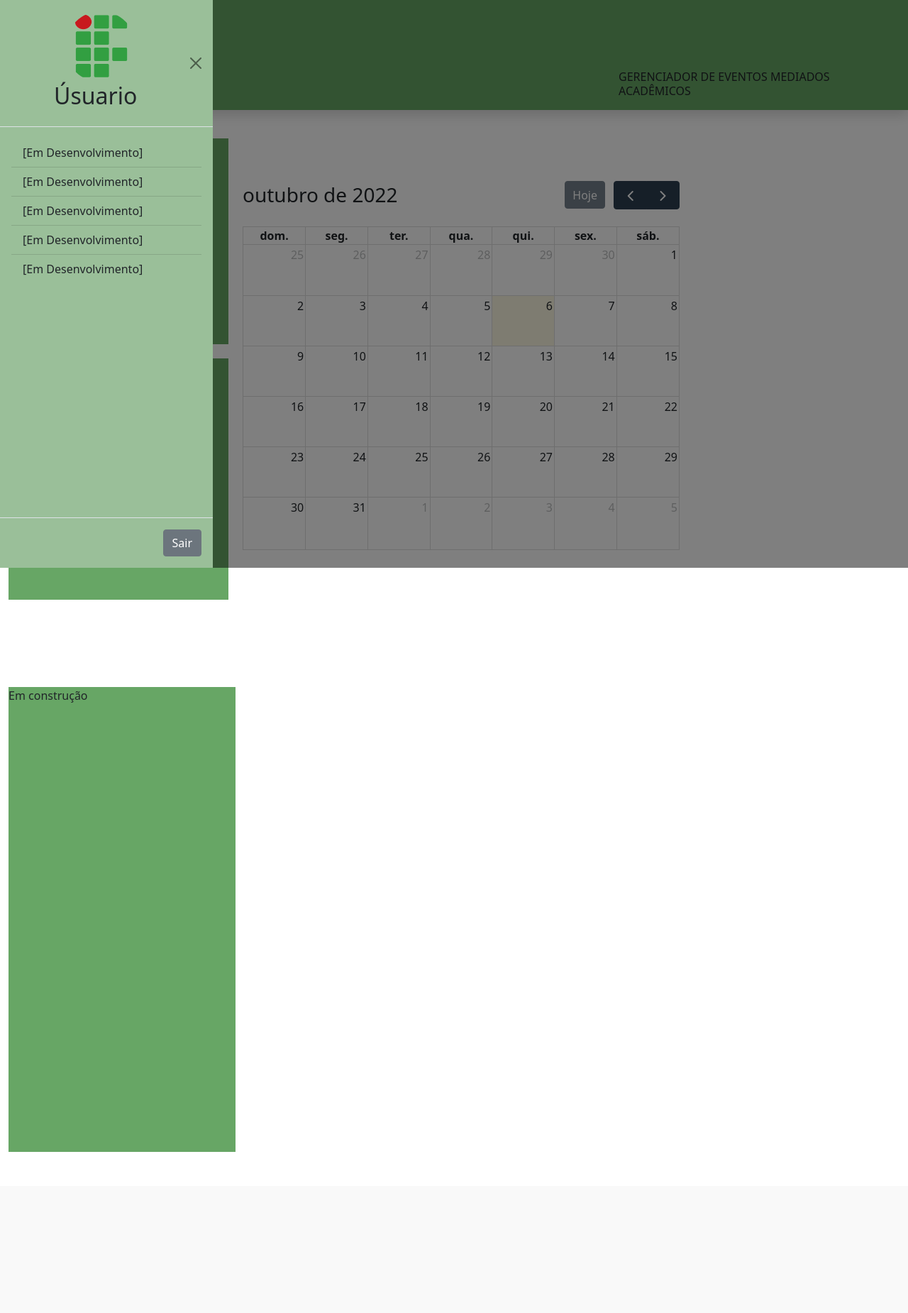
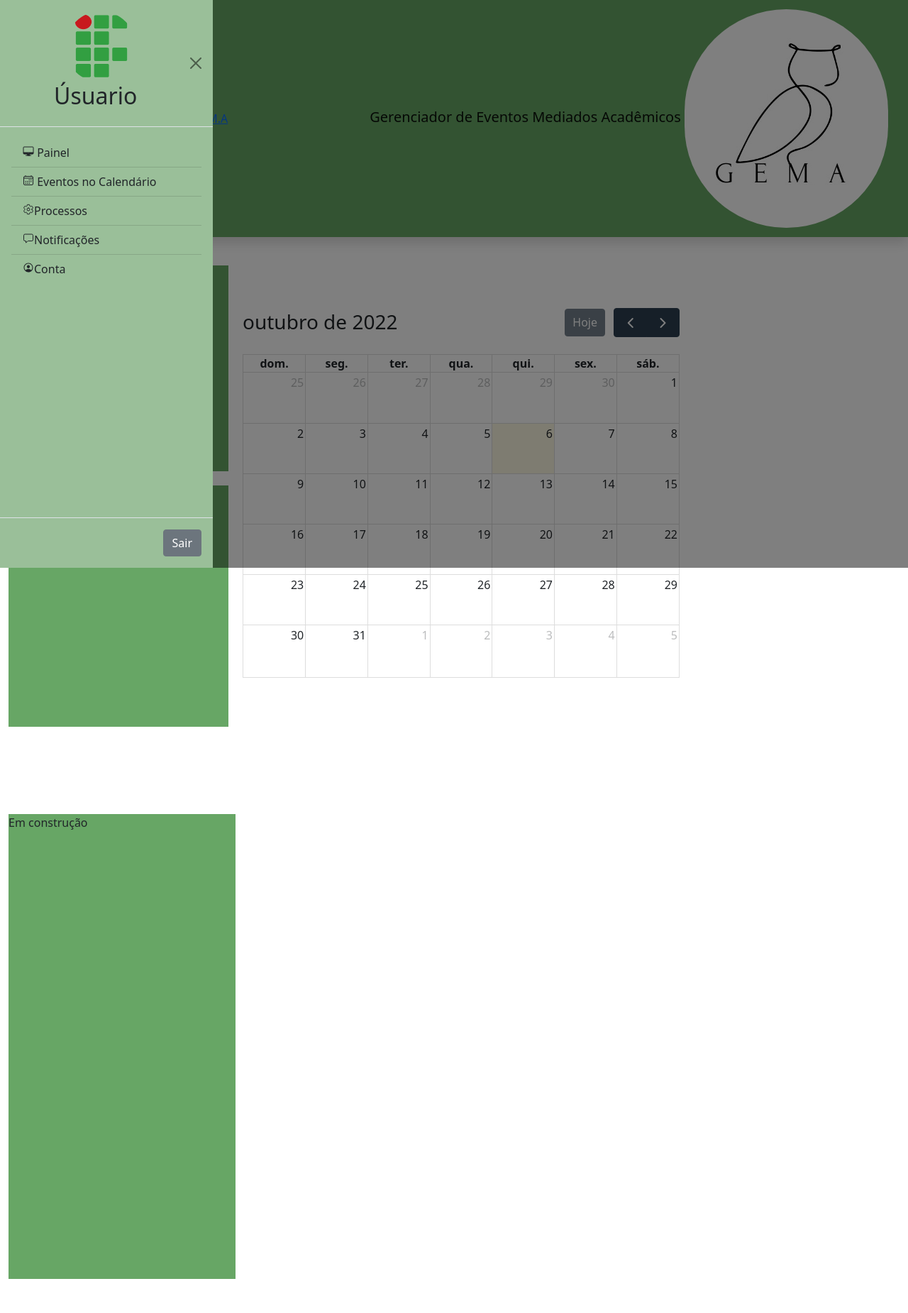
Before and after one commit to Jotta-TI/gema, a PHP site: page /principal.php in a window 1280 px wide, after a click that opens the changed part. Shown: the whole page at 71% size. Before the commit the page ends 1623 px from the top, so only its background shows below. Run offline with PHP 8.4, Linux system fonts and the light colour scheme; data that the repository does not hold is empty; a stand-in replaces the project's code that opens the database connection.

Commit message:
Update principal.php

```diff
--- a/principal.php
+++ b/principal.php
@@ -17,10 +17,8 @@
     <script src='assets/js1/daygrid/main.min.js'></script>
     <script src='assets/js1/core/locales/pt-br.js'></script>
     <script>
-
 document.addEventListener('DOMContentLoaded', function () {
             var calendarEl = document.getElementById('calendar');
-
             var calendar = new FullCalendar.Calendar(calendarEl, {
                 locale: 'pt-br',
                 plugins: ['interaction', 'dayGrid'],
@@ -34,26 +32,21 @@ document.addEventListener('DOMContentLoaded', function () {
                     };
                 }
             });
-
             calendar.render();
         });
-
     </script>
     <style>
-
-
 
         #calendar {
             max-width: 900px;
             margin: 0 auto;
             margin-top:100px;
         }
-
     </style>
+</head>
 
 
 
-</head>
 
 <body >
 
@@ -67,15 +60,21 @@ document.addEventListener('DOMContentLoaded', function () {
           </button>
 
 
+          <a class="navbar-brand1" href="principal.html">
+            <span>G.E.M.A</span>
+          </a>
 
-           <h3 style="margin-right:1140px;margin-top:08px; font-size:18px;">G.E.M.A</h3>
+
+
 
 
          <a class="navbar-brand">
-          <img src="assets/img/logoGEMA.jpg"style="width:40px;"class="rounded-pill">
+          <span>Gerenciador de Eventos Mediados Acadêmicos</span>
+          <img src="assets/img/logoGEMA.jpg" class="rounded-pill" id="logo">
+
         </a>
 
-        <h2 style="margin-left:860px;margin-top:-48px; font-size:16px;text-transform: uppercase;" ><span>Gerenciador de Eventos Mediados Acadêmicos</span></h2>
+        <!--<h2 ><span>Gerenciador de Eventos Mediados Acadêmicos</span> </h2>-->
 
 
       </div>
@@ -83,57 +82,46 @@ document.addEventListener('DOMContentLoaded', function () {
    </nav>
 
 
-
    <div class="container-fluid">
-
     <div class="row">
-
         <div class="col-sm-6 col-lg-4 mb-5" style="background-color:rgb(255, 255, 255);height:730px;width:330px;" >
 
         <div class="col" style="background-color:#67A665;margin-top:350px;height:340px;width:310px;">
           Em construção
         </div>
-
         <div class="col" style="background-color:#67A665;margin-top:-650px;height:290px;width:310px;">
         Em construção
         </div>
-
         </div>
-
         <div class="col-xl-6 col-lg-4 mb-5" style="background-color:#fff">
-
 
         <div id='calendar' style="background-color: #fff;"></div>
 
-
         </div>
-
         <div class="col-sm-6 col-lg-4 mb-5" style="background-color:rgb(255, 255, 255);width:330px;">
 
         <div class="col" style="background-color:#67A665;height:655px;margin-top:35px;width:320px;">
         Em construção
         </div>
-
         </div>
-
     </div>
-
     </div>
 
 
-
-
+<div class="container-fluid">
+</div>
 
   <!-- Modal -->
   <div class="modal fade" id="exampleModal" tabindex="-1" aria-labelledby="exampleModalLabel" aria-hidden="true">
     <div class="modal-dialog modal-fullscreen">
       <div class="modal-content">
+
         <div class="modal-header">
 
           <center>
 
             <img src="assets/img/1200x600wp_-_Editado.png" class="imagem">
-             <h2 style="margin-left: 60px;">Úsuario</h2>
+            <h2 style="margin-left: 60px;" >Úsuario</h2>
 
         </center>
 
@@ -143,16 +131,12 @@ document.addEventListener('DOMContentLoaded', function () {
         <div class="modal-body">
 
         <ul class="list-group list-group-flush">
-                <li class="list-group-item">[Em Desenvolvimento]</li>
-                <li class="list-group-item">[Em Desenvolvimento]</li>
-                <li class="list-group-item">[Em Desenvolvimento]</li>
-                <li class="list-group-item">[Em Desenvolvimento]</li>
-                <li class="list-group-item">[Em Desenvolvimento]</li>
+                <li class="list-group-item"><ion-icon name="desktop-outline"></ion-icon> <span>Painel</span></li>
+                <li class="list-group-item"> <ion-icon name="calendar-outline"></ion-icon> <span>Eventos no Calendário</span></li>
+                <li class="list-group-item"> <ion-icon name="settings-outline"></ion-icon><span>Processos</span></li>
+                <li class="list-group-item"><ion-icon name="chatbox-outline"></ion-icon><span>Notificações</span></li>
+                <li class="list-group-item"><ion-icon name="person-circle-outline"></ion-icon><span>Conta</span></li>
         </ul>
-
-
-
-
 
 
 
@@ -161,17 +145,21 @@ document.addEventListener('DOMContentLoaded', function () {
 
         <div class="modal-footer">
           <button type="button" class="btn btn-secondary"><a href="index.php" class="sair_btn">Sair</a></button>
+        </div>
 
-        </div>
+
+
+
       </div>
     </div>
   </div>
 
 
+
+</body>
+
+
 <script type="module" src="https://unpkg.com/ionicons@5.5.2/dist/ionicons/ionicons.esm.js"></script>
 <script nomodule src="https://unpkg.com/ionicons@5.5.2/dist/ionicons/ionicons.js"></script>
 
-
-
-</body>
 </html>
```
Lines whose indentation alone changed are shown as unchanged.
